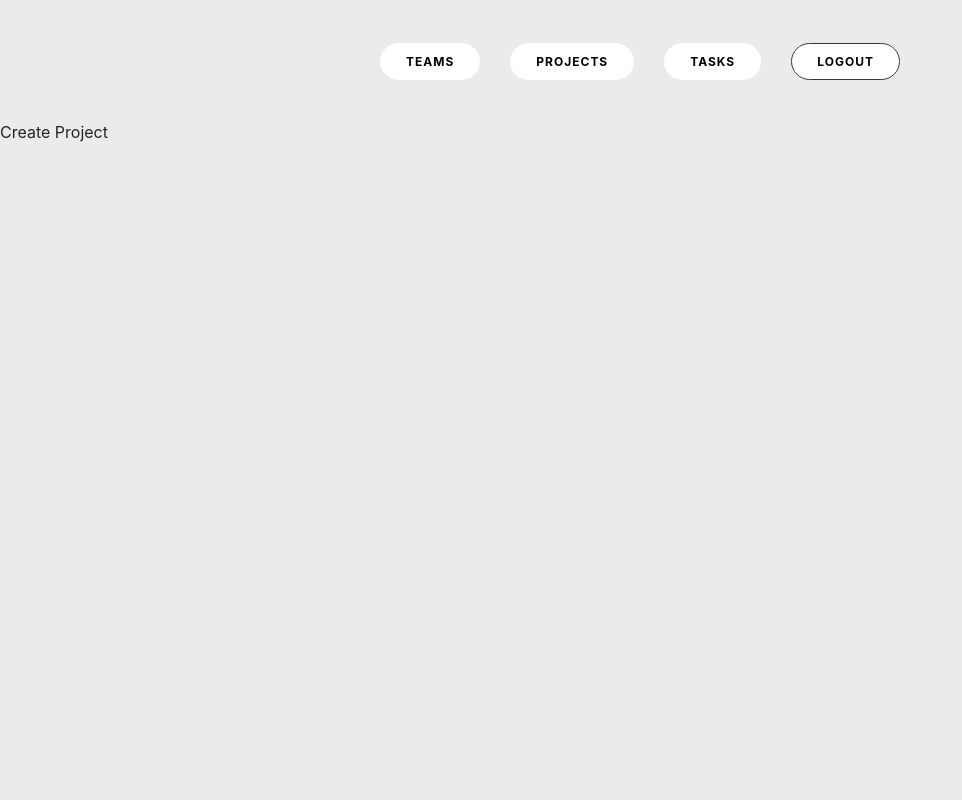
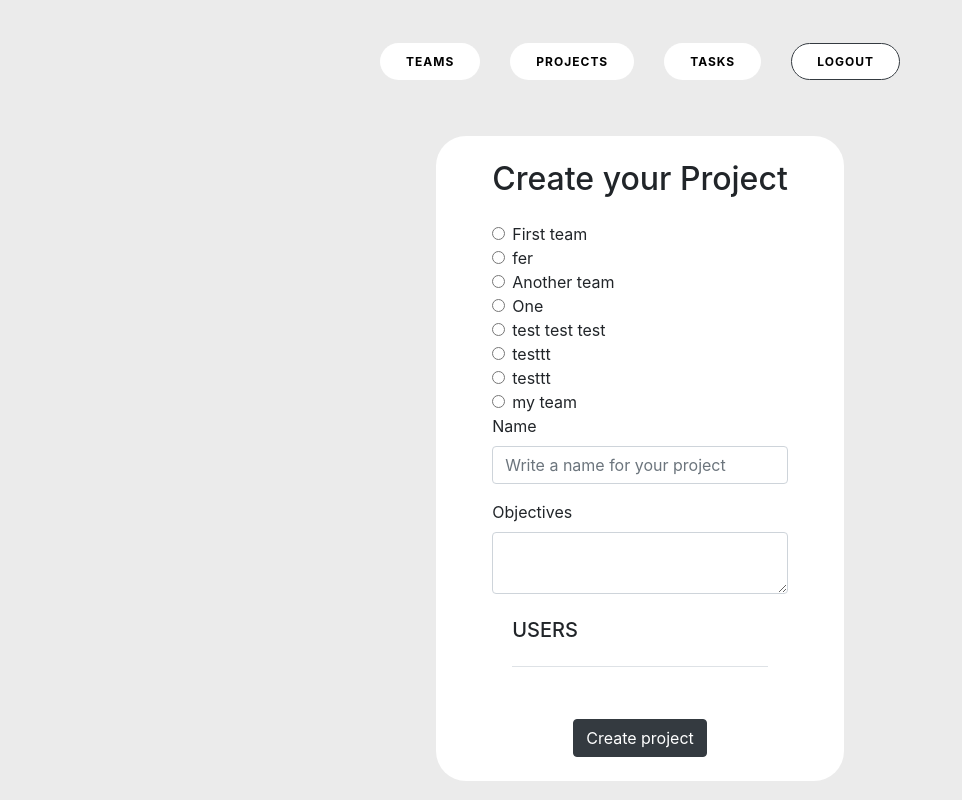
Before and after one commit to lucasnegri/Project-Management-Website, a Django app: page /create_project in a window 1280 px wide. Shown: the whole page, without its empty margins (0-962 px from the left). Run offline with Django 3.2, Linux system fonts and the light colour scheme; a user stored in the database is signed in; data comes from the database, SQL or seed files in the repository; both versions use the stored data as it was after the commit; style sheets or scripts are compiled from the project's sources; some libraries are stand-ins or nearby versions; some web fonts are replaced.

Commit message:
Add Project Creation form

```diff
--- /dev/null
+++ b/project4/network/static/js/main.js
@@ -0,0 +1,33 @@
+
+
+// Function to update users on the list when a team radio button is clicked in the "Project Create Page"
+// JavaScript code to update the user list based on the selected team
+document.querySelectorAll("input[type='radio']").forEach(function(radio) {
+    radio.addEventListener("change", function() {
+      var teamId = this.value;
+      updateUserList(teamId);
+    });
+  });
+
+  function updateUserList(teamId) {
+    // Use AJAX to get the user list for the selected team
+    var xhr = new XMLHttpRequest();
+    xhr.open("GET", "/get_users_by_team/" + teamId, true);
+    xhr.onreadystatechange = function() {
+      if (xhr.readyState === XMLHttpRequest.DONE && xhr.status === 200) {
+        // If the request is successful, update the user list
+        var users = JSON.parse(xhr.responseText);
+        var checkboxContainer = document.querySelector("#user_checkbox");
+        checkboxContainer.innerHTML = "";
+        users.forEach(function(user) {
+          checkboxContainer.innerHTML += `
+            <div class="form-check mb-1">
+              <input class="form-check-input" id="user_${user.id}" name="user[]" value="${user.username}" type="checkbox">
+              <label class="form-check-label" for="user_${user.id}"><span class="fst-italic pl-1">${user.username}</span></label>
+            </div>
+          `;
+        });
+      }
+    };
+    xhr.send();
+  }
--- a/project4/network/static/network/css/teams.css
+++ b/project4/network/static/network/css/teams.css
@@ -99,7 +99,7 @@
 
 .progress::after {
   border-radius: 3px;
-  background-color: #000000;
+  background-color: #393737;
   content: '';
   position: absolute;
   top: 0;
--- a/project4/network/static/network/scss/teams.scss
+++ b/project4/network/static/network/scss/teams.scss
@@ -107,7 +107,7 @@
 
 .progress::after {
 	border-radius: 3px;
-	background-color: #000000;
+	background-color: #393737;
 	content: '';
 	position: absolute;
 	top: 0;
--- a/project4/network/templates/network/create_project.html
+++ b/project4/network/templates/network/create_project.html
@@ -1,6 +1,66 @@
 {% extends "network/layout.html" %}
+{% load static %}
 
 
 {% block body %}
-Create Project
+  <div class="pt-3"></div>
+  <div class="container form_card m-auto px-5 py-3">
+  <!--CREATE PROJECT FORMULARY-->
+    <form id="create_project" action="{% url 'create_project' %}" method="post" class="m-2">
+      {% csrf_token %}
+      <h2 class="pb-3">Create your Project</h2>
+
+      <!--List of teams that the user is in-->
+      {% for team in user_teams %}
+      <div class="form-check">
+        <input class="form-check-input team-radio" type="radio" name="project_team" id="radio_{{ team.name }}" value="{{ team.name }}">
+        <label class="form-check-label" for="radio_{{ team.name }}">
+          {{ team.name }}
+        </label>
+      </div>
+      {% endfor %}
+
+      <!--Project Name-->
+      <div class="form-group">
+        <label for="project_input">Name</label>
+        <input type="text" class="form-control" id="project_input" name="project_name" placeholder="Write a name for your project"  maxlength="15">
+      </div>
+
+      <!--Project Objective-->
+      <div class="form-group">
+          <label for="objective_input">Objectives</label>
+          <textarea class="form-control" id="objective_input" name="project_objective" rows="2"></textarea>
+      </div>
+
+      <!--Users list-->
+      <div class="card-body pt-2">
+        <div class="d-flex align-items-center mb-4 pb-4 border-bottom">
+            <div class="ms-3">
+                <h5 class="text-uppercase fw-weight-bold mb-0">Users</h5>
+            </div>
+        </div>
+        <!--Users checkboxes-->
+        <div id="user_checkbox">
+          {% for user in registered_list %}
+            <div class="form-check mb-1">
+                <input class="form-check-input" id="flexCheck1" name="user[]" value="{{ user.username }}" type="checkbox">
+                <label class="form-check-label" for="flexCheck1"><span class="fst-italic pl-1">{{ user.username }}</span></label>
+            </div>
+          {% endfor %}
+        </div>
+      </div>
+
+      <!--Submit button-->
+      <div class="d-flex justify-content-center pt-2">
+        <button type="submit" class="btn btn-dark">Create project</button>
+      </div>
+    </form>
+  </div>
+
+  <script>
+    $(document).ready(function() {
+      console.log("jQuery is working!");
+    });
+  </script>
+
 {% endblock %}
--- a/project4/network/templates/network/layout.html
+++ b/project4/network/templates/network/layout.html
@@ -44,5 +44,6 @@
             {% endblock %}
             <script src="{% static 'js/main.js' %}"></script>
             <script src="{% static 'js/jscolor.js' %}"></script>
+            <script src="{% static 'js/jquery.min.js' %}"></script>
     </body>
 </html>
--- a/project4/network/templates/network/login.html
+++ b/project4/network/templates/network/login.html
@@ -1,7 +1,6 @@
 {% extends "network/layout.html" %}
 
 {% block body %}
-<div class="pt-5"></div>
 <div class="pt-5"></div>
 <div class="container login_container py-auto" id="container">
     <div class="form-container sign-up-container">
--- a/project4/network/views.py
+++ b/project4/network/views.py
@@ -16,8 +16,24 @@
 
 ## Define path to load the create project formulary
 def create_project(request):
-    return render(request, "network/create_project.html")
+    if request.method == "GET":
+        current_user = request.user
+        user_teams = current_user.teams.all()
+        context = {
+            'user_teams': user_teams
+        }
+        return render(request, "network/create_project.html", context)
+    else:
+        name = request.POST["project_name"]
+        objective = request.POST["project_objective"]
+        selected_team = Team.objects.get(id=request.POST["selected_team"])
+        selected_users = selected_team.members.all()
+        project = Project(name=name, objective=objective, team=selected_team)
+        project.save()
+        project.members.set(selected_users)
+        project.save()
 
+        return
 
 #------------------------------------------------------------------------------------#
 
@@ -58,8 +74,6 @@
         objective = request.POST["team_objective"]
         color = request.POST["team_color"]
         selected_users = User.objects.filter(username__in=request.POST.getlist("user[]"))
-        selected_list = request.POST.getlist("user[]")
-
 
         team = Team(name=name, objective=objective, color=color)
         team.save()
```
Also changed, not shown: project4/db.sqlite3.
